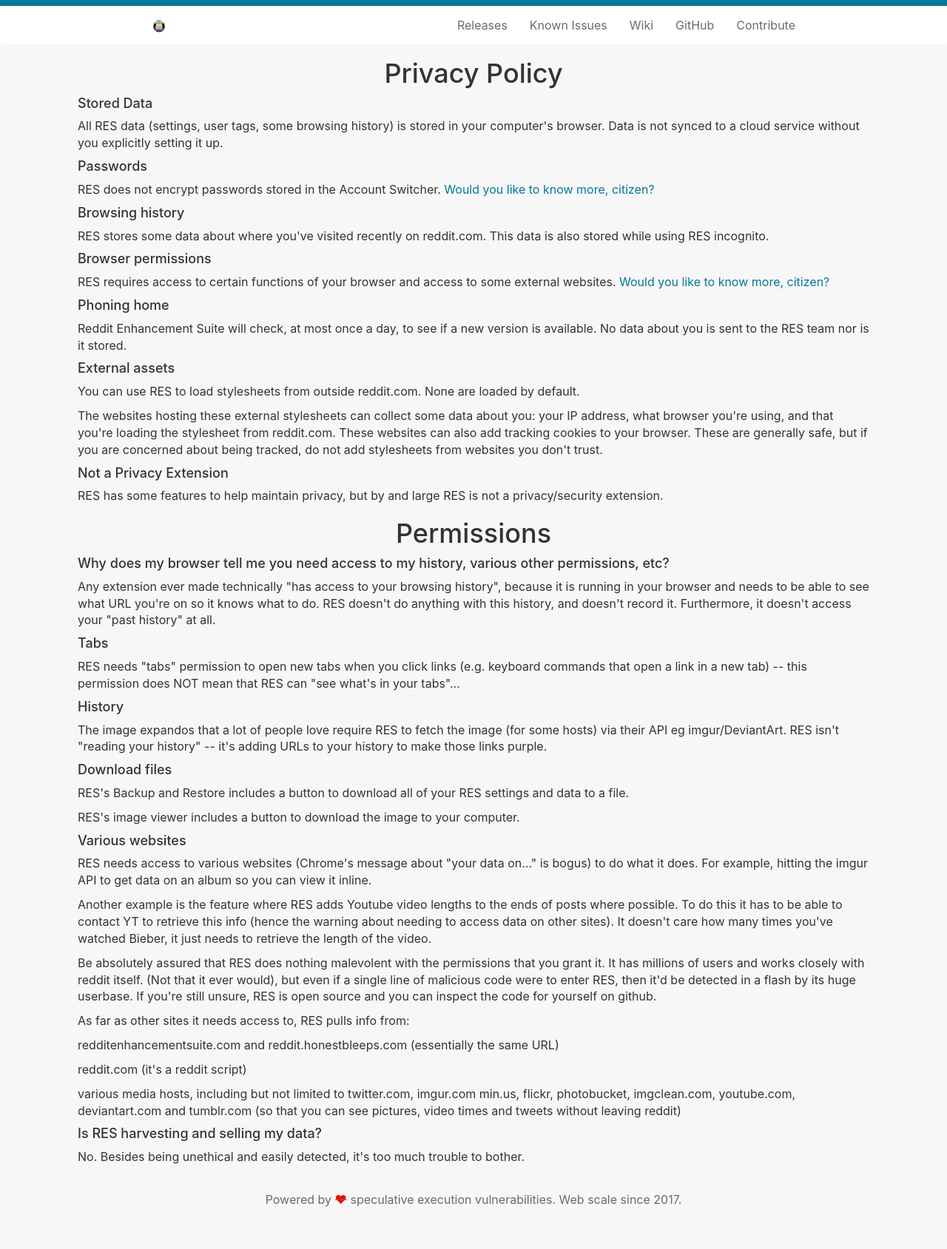
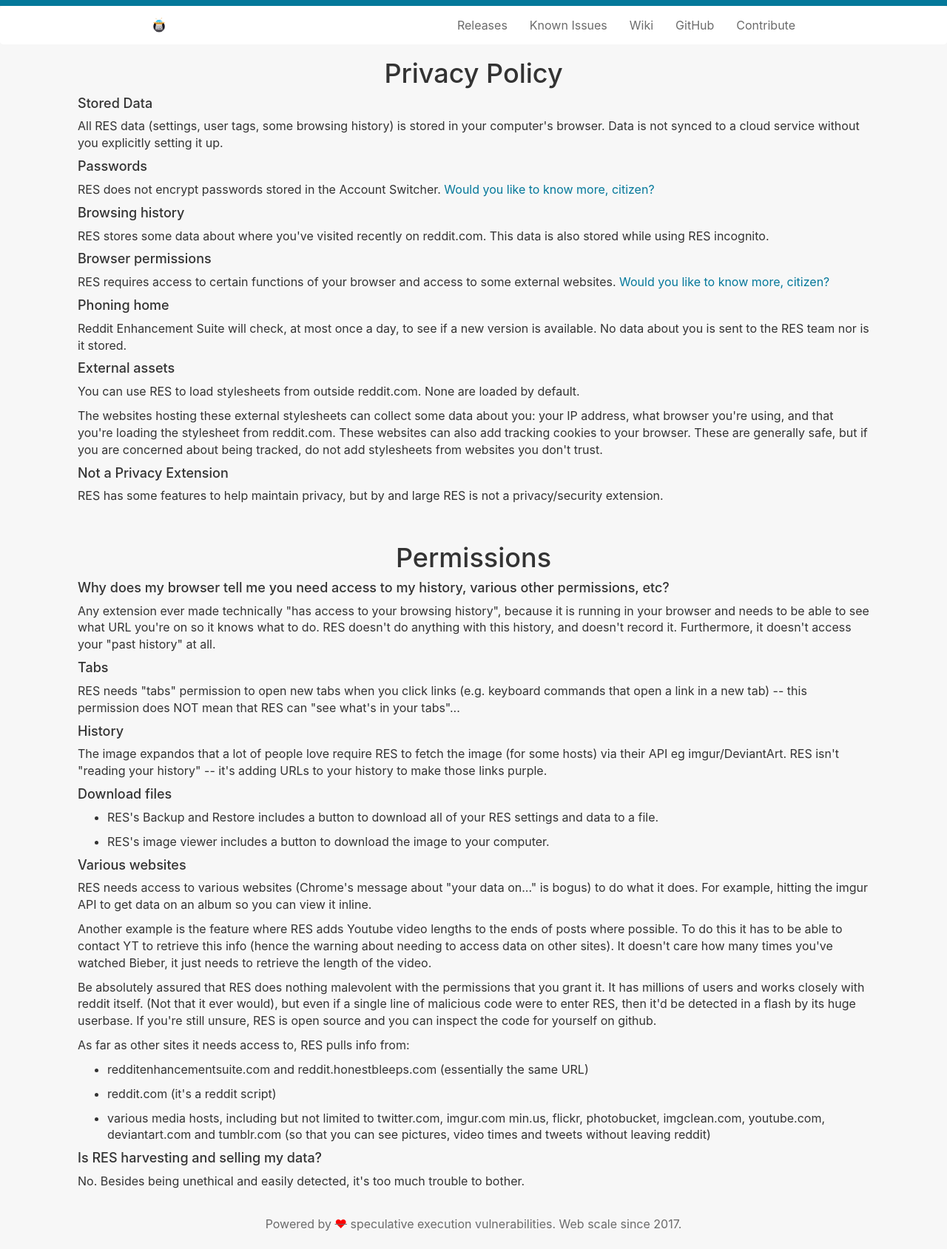
Before and after one commit to Reddit-Enhancement-Suite/Reddit-Enhancement-Suite.github.io, a Jekyll site: the page built from privacy.html, in a window 1280 px wide. Shown: the whole page at 74% size. Built offline with Jekyll 4.4.1, drawn with Linux system fonts in a browser that asks for light colours; before the commit the page ends 1656 px from its top, so only the background shows below that.

Commit message:
Update privacy.html

```diff
--- a/privacy.html
+++ b/privacy.html
@@ -27,6 +27,8 @@
 <h4>Not a Privacy Extension</h4>
 <p>RES has some features to help maintain privacy, but by and large RES is not a privacy/security extension.</p>
 
+<br>
+
 <h1>Permissions</h1>
 
 <h4>Why does my browser tell me you need access to my history, various other permissions, etc?</h4>
@@ -39,8 +41,10 @@
 <p>The image expandos that a lot of people love require RES to fetch the image (for some hosts) via their API eg imgur/DeviantArt. RES isn't "reading your history" -- it's adding URLs to your history to make those links purple.</p>
 
 <h4>Download files</h4>
-<p>RES's Backup and Restore includes a button to download all of your RES settings and data to a file.</p>
-<p>RES's image viewer includes a button to download the image to your computer.</p>
+<ul>
+<p><li>RES's Backup and Restore includes a button to download all of your RES settings and data to a file.</li></p>
+<p><li>RES's image viewer includes a button to download the image to your computer.</li></p>
+</ul>
 
 <h4>Various websites</h4>
 <p>RES needs access to various websites (Chrome's message about "your data on..." is bogus) to do what it does. For example, hitting the imgur API to get data on an album so you can view it inline.</p>
@@ -51,9 +55,11 @@
 
 <p>As far as other sites it needs access to, RES pulls info from:</p>
 
-<p>redditenhancementsuite.com and reddit.honestbleeps.com (essentially the same URL)</p>
-<p>reddit.com (it's a reddit script)</p>
-<p>various media hosts, including but not limited to twitter.com, imgur.com min.us, flickr, photobucket, imgclean.com, youtube.com, deviantart.com and tumblr.com (so that you can see pictures, video times and tweets without leaving reddit)</p>
+<ul>
+<p><li>redditenhancementsuite.com and reddit.honestbleeps.com (essentially the same URL)</li></p>
+<p><li>reddit.com (it's a reddit script)</li></p>
+<p><li>various media hosts, including but not limited to twitter.com, imgur.com min.us, flickr, photobucket, imgclean.com, youtube.com, deviantart.com and tumblr.com (so that you can see pictures, video times and tweets without leaving reddit)</li></p>
+</ul>
 
 <h4>Is RES harvesting and selling my data?</h4>
 No. Besides being unethical and easily detected, it's too much trouble to bother.</p>
```
